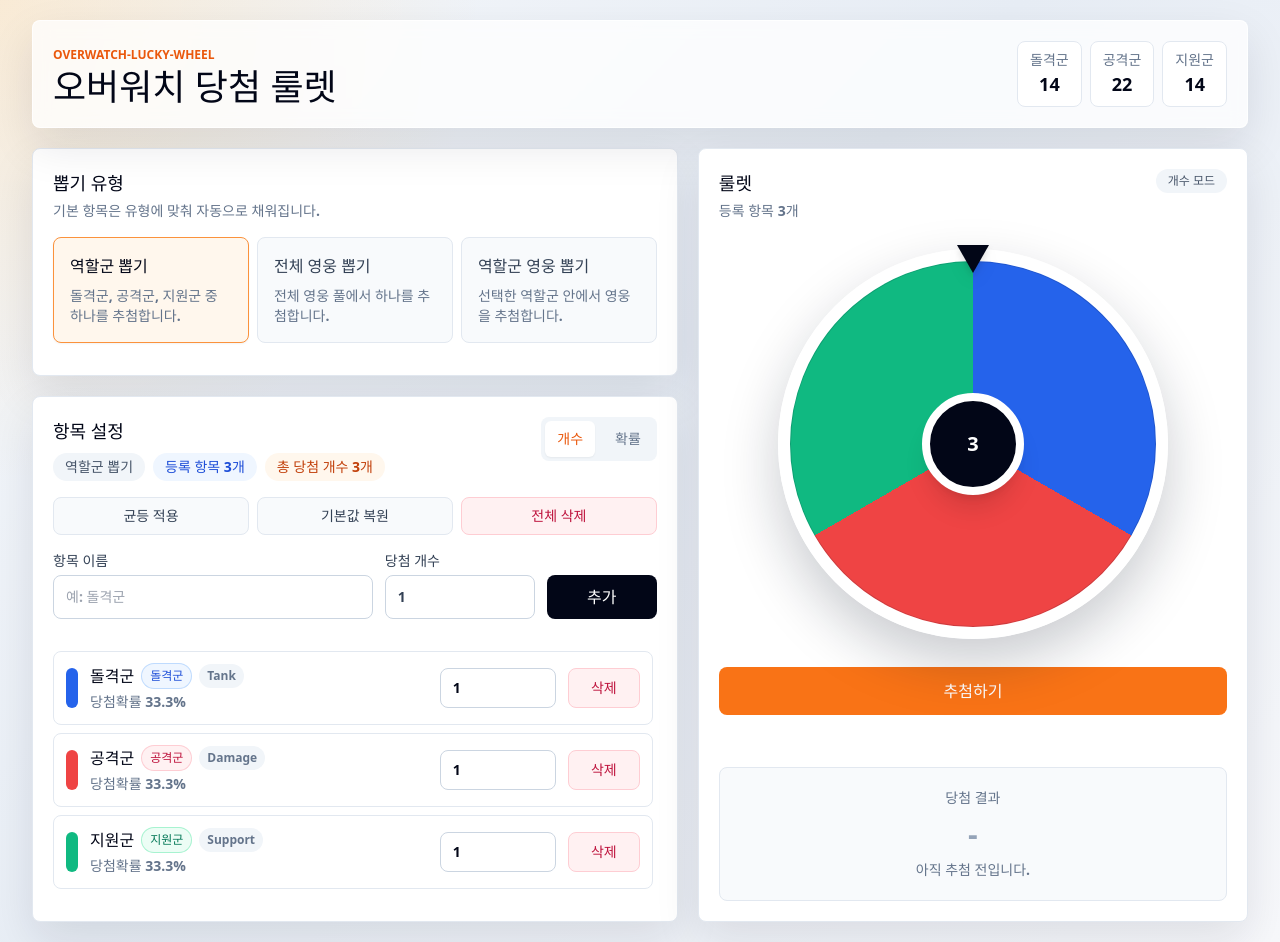
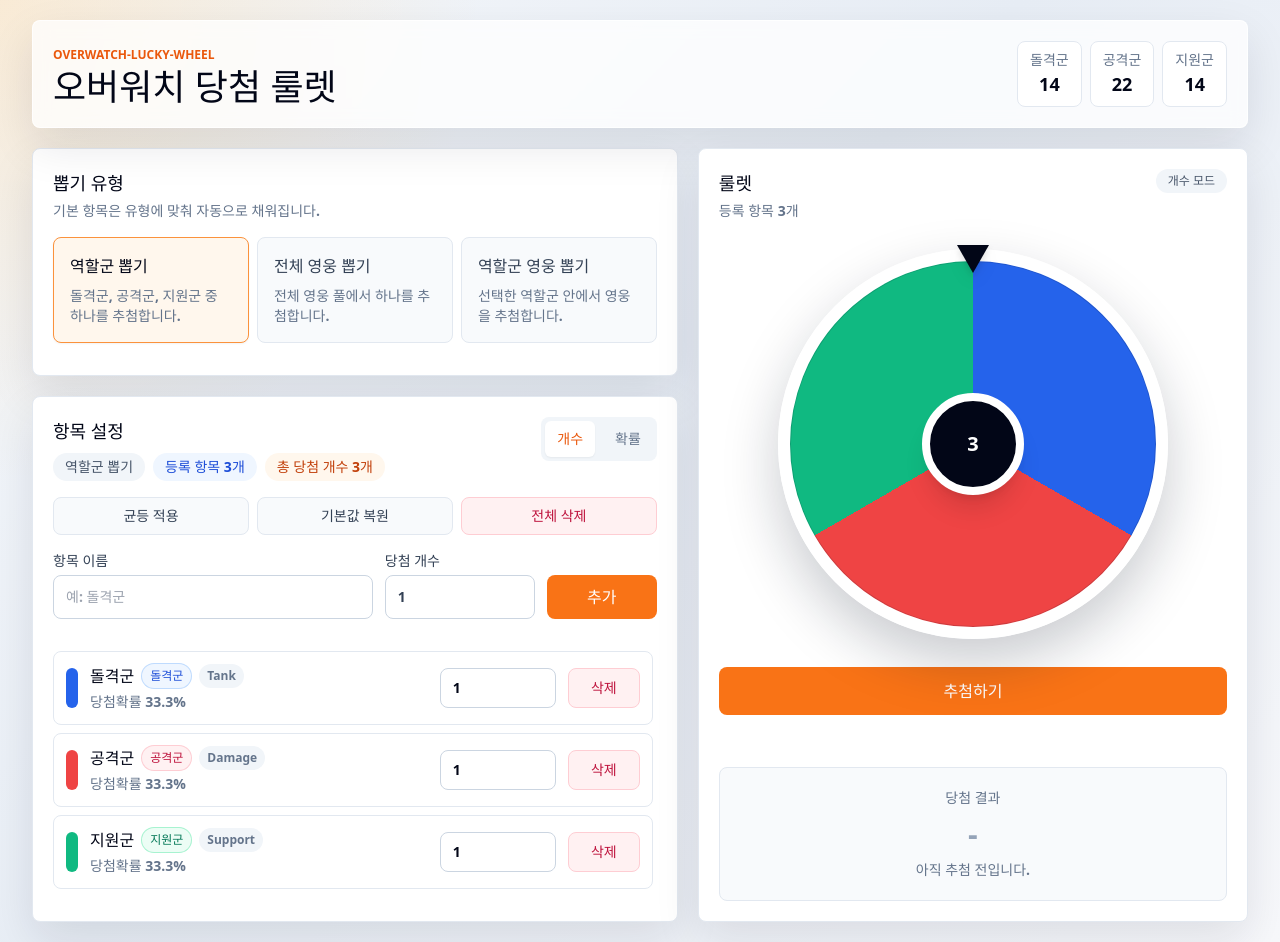
Before and after one commit to David-J-Hwang/overwatch-lucky-wheel, a React (Vite) app: page / in a window 1280 px wide. Built offline with nearby package versions, Linux system fonts and the light colour scheme.

Commit message:
Change the color of Add button with same color of draw button

```diff
--- a/src/App.jsx
+++ b/src/App.jsx
@@ -659,7 +659,7 @@
         </label>
         <button
           type="submit"
-          className="min-h-11 self-end rounded-lg bg-slate-950 px-4 font-black text-white transition hover:bg-orange-600 disabled:opacity-50"
+          className="min-h-11 self-end rounded-lg bg-orange-500 px-4 font-black text-white transition hover:bg-slate-950 active:bg-slate-950 disabled:opacity-50"
           disabled={isSpinning || items.length >= maxItemCount}
         >
           추가
```
